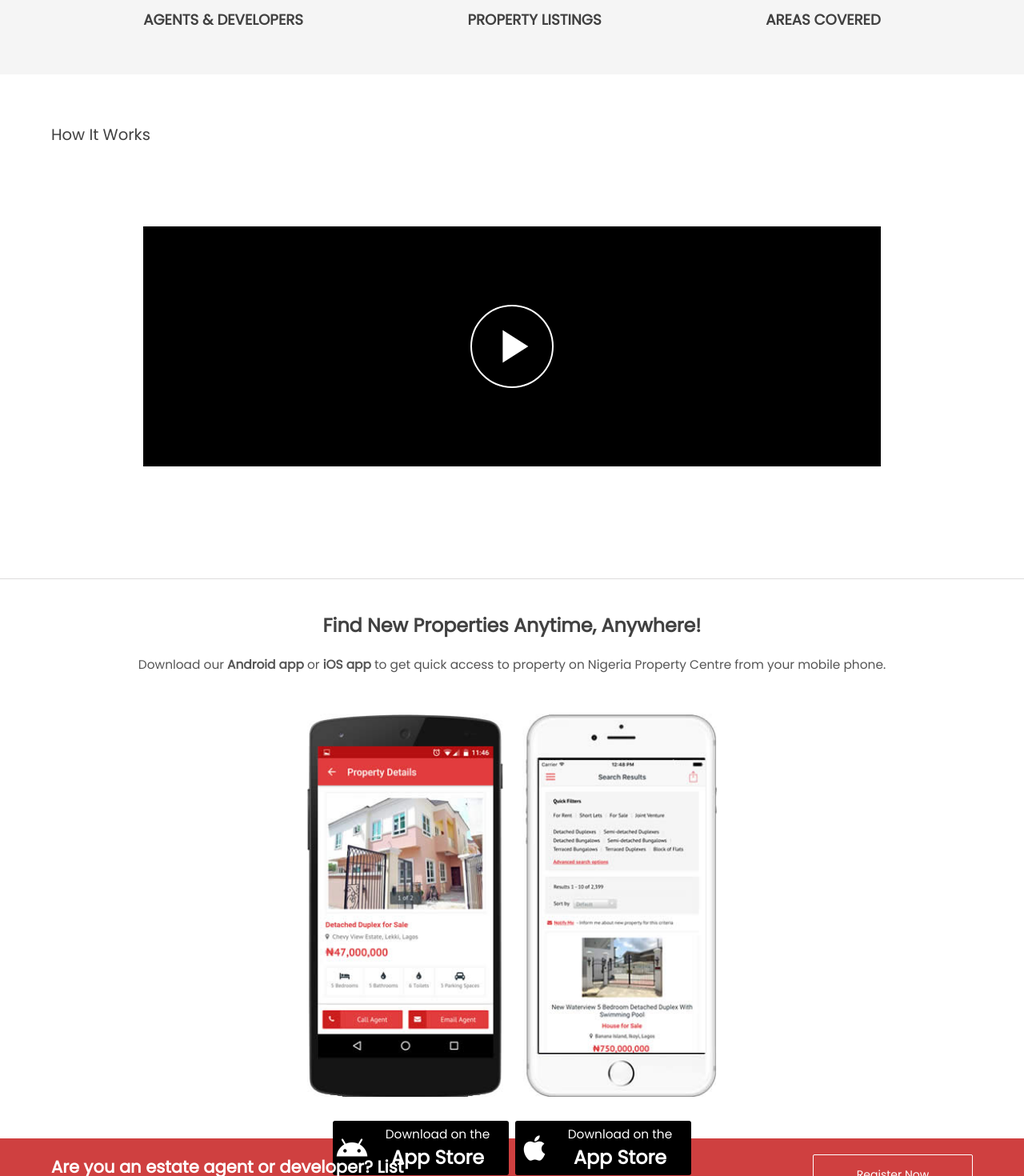
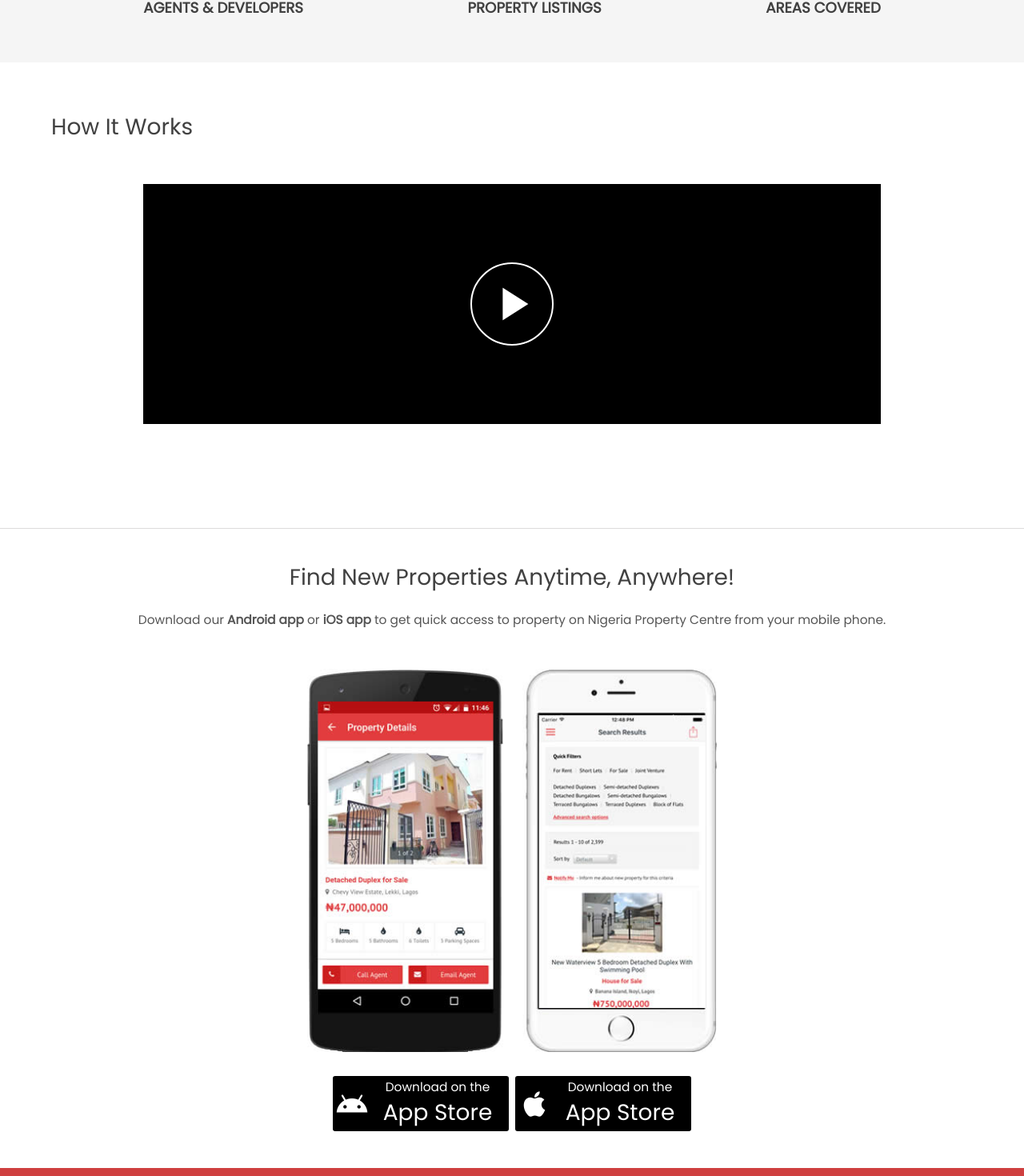
Before and after one commit to chemobrain-cpu/property, a React (Create React App) app: page / in a window 1280 px wide. Shown: the part 2525-3995 px from the top of the page at 80% size. Built offline with nearby package versions, Linux system fonts and the light colour scheme.

Commit message:
'latest'

```diff
--- a/src/components/AboutSection.module.css
+++ b/src/components/AboutSection.module.css
@@ -16,7 +16,7 @@
 }
 
 .aboutSection p {
-    font-size: 1rem;
+    font-size: .9rem;
     color: var(--color-headertext-color);
     margin-bottom: 25px;
     font-weight: lighter;
--- a/src/components/DownloadButton.module.css
+++ b/src/components/DownloadButton.module.css
@@ -5,8 +5,8 @@
     display: flex;
     justify-content: space-around;
     align-items: center;
-    padding-top: 5px;
-    padding-bottom: 5px;
+    padding-top: 2px;
+    padding-bottom: 2px;
     cursor: pointer;
     margin-bottom: 10px;
     padding-left: 3px;
@@ -25,16 +25,19 @@
     flex-direction: column;
     align-items: center;
     color: var(--color-white);
-    width:90%
+    width:90%;
+    margin-bottom: 0px;
 }
 
 .downloadbuttontext h1{
     color:var(--color-white);
     margin-bottom: 0px;
+    padding-bottom: 0px;
 }
 
 .downloadbuttontext p{
     margin-bottom: 0px;
+    margin-top: 0px;
     color:var(--color-white);
 }
 
--- a/src/components/DownloadSection.module.css
+++ b/src/components/DownloadSection.module.css
@@ -1,21 +1,19 @@
 .downloadSection {
-    height: 400px;
+    height: 800px;
     border-top: .5px solid var(--color-faint-line);
     padding-top: 40px;
     display: flex;
     flex-direction: column;
     align-items: center;
-    margin-bottom: 300px;
-
 
 }
 
 .downloadSection h1 {
-    font-size: 1.7rem;
+    font-size: 2rem;
     color: var(--color-headertext-color);
     font-weight: 300;
-    font-weight: bolder;
     margin-bottom: 20px;
+    width: 100%;
     text-align: center;
 }
 
@@ -29,11 +27,14 @@
     margin-bottom: 50px;
 }
 
+
 .appimagecontainer{
     width:40%;
     margin-bottom: 30px;
     background-size: cover;
-    display:flex
+    display:flex;
+
+    overflow: hidden;
 }
 
 
@@ -49,7 +50,7 @@
 }
 
 .downloadbuttoncontainer .downloadbutton{
-    width:220px
+    width:220px;
 
 }
 
@@ -67,7 +68,7 @@
 
 @media screen and (max-width: 800px) {
     .downloadSection h1 {
-        font-size: 1.2rem;
+        font-size: 1.7rem;
     }
 
     .downloadSection p {
@@ -87,7 +88,7 @@
 
 
     .downloadSection {
-        margin-bottom: 380px;
+
     }
 
 
--- a/src/components/Video.module.css
+++ b/src/components/Video.module.css
@@ -5,15 +5,16 @@
     align-items: center;
     padding-right: 5%;
     padding-left: 5%;
-    margin-bottom: 40px;
+    margin-bottom: 30px;
 
 }
 .videosection h1 {
-    font-size: 1.4rem;
+    font-size: 2rem;
     color: var(--color-headertext-color);
-    margin-bottom: 100px;
-    align-self: flex-start;
     font-weight: 300;
+    margin-bottom: 50px;
+    justify-self: flex-start;
+    width: 100%;
 }
 .videocontainer {
     width: 80%;
```
